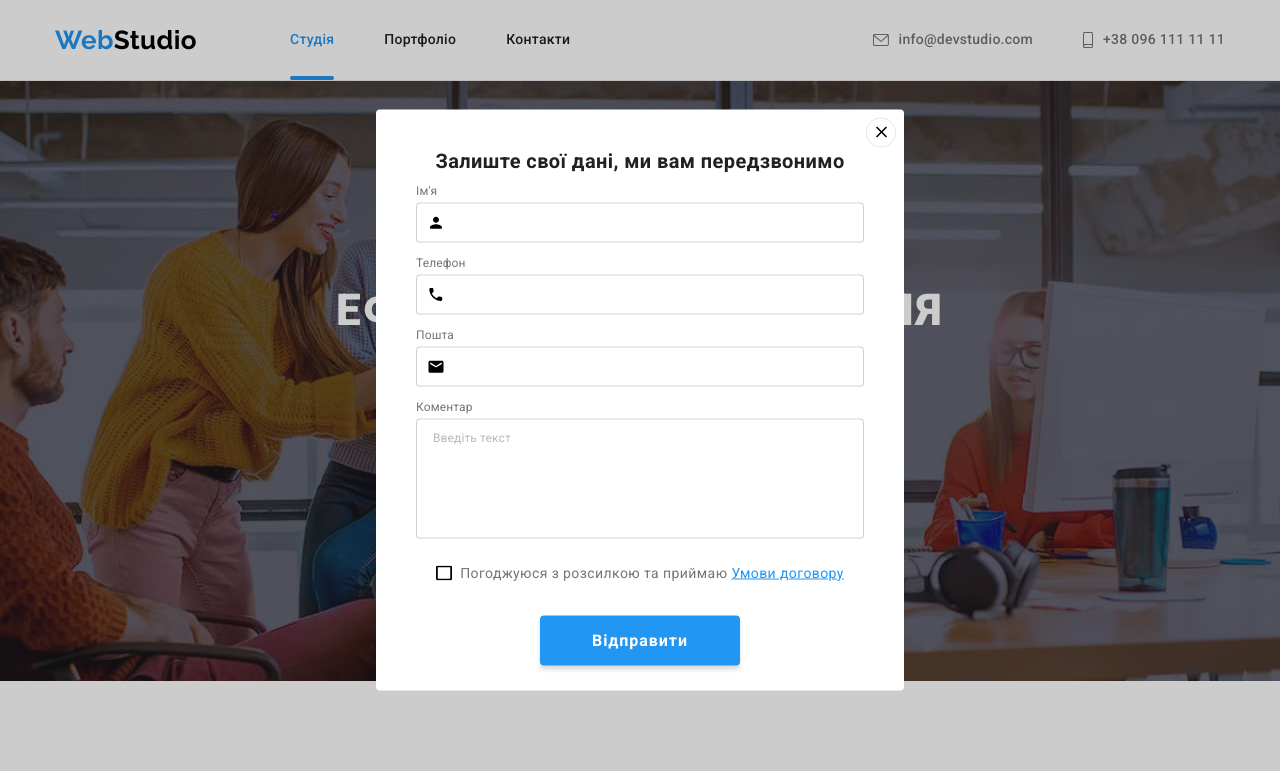
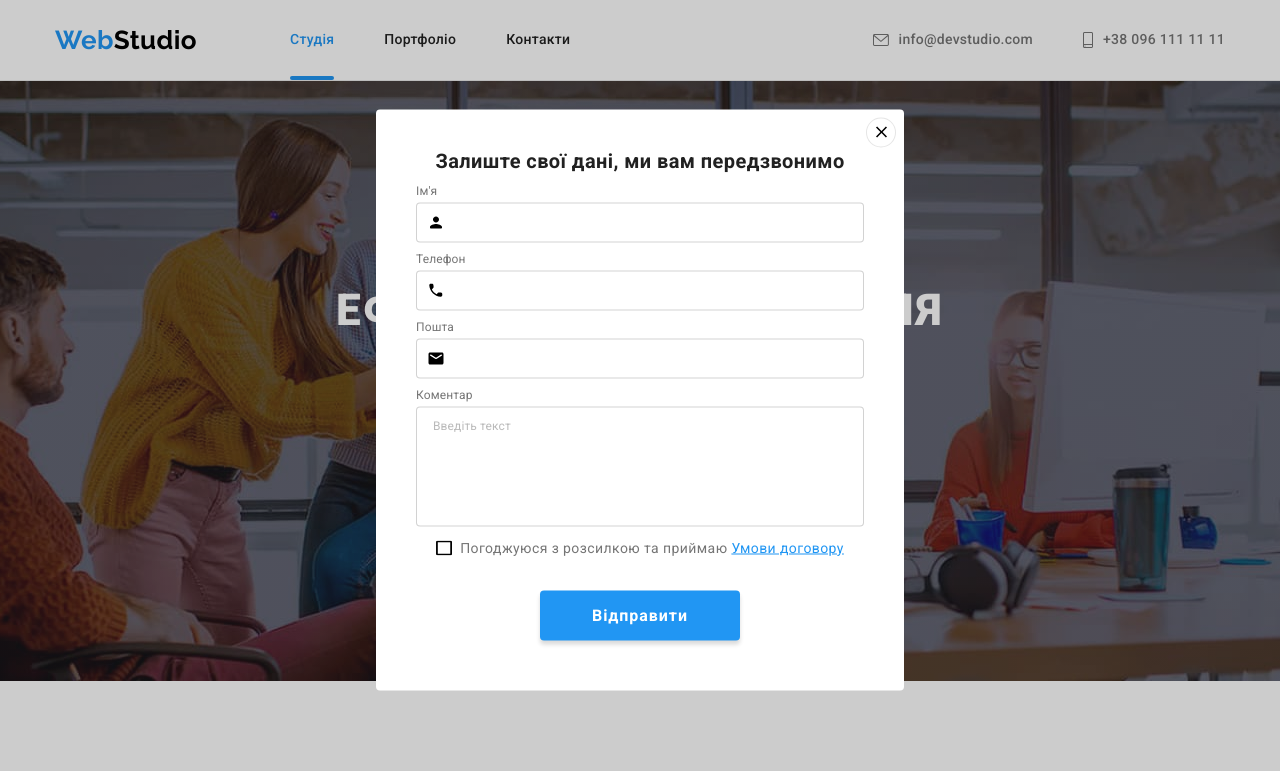
Before and after one commit to AlexSidol/goit-markup-hw-06, a plain HTML site: page index.html in a window 1280 px wide. Both pictures are taken after a click on the button "Замовити послугу". Shown: the top 771 px of the page. Drawn offline with nearby package versions, Linux system fonts and the light colour scheme.

Commit message:
Доопрацювання
-замінила div на form у формі у футері
-видалила
-padding: 40px; з callback-form-block на hero-modal
-видалила зайвий div у формі callback-form, змінила відступи
-додала display: block для поля форми, щоб видалити 4 px
-видалила зайвий span іконок у формах
-змінила розташування іконкам через нижній відступ 11px

```diff
--- a/css/styles.css
+++ b/css/styles.css
@@ -678,8 +678,9 @@ ul {
   top: 50%;
   left: 50%;
   transform: translate(-50%, -50%);
-  height: 581px;
+  min-height: 581px;
   width: 528px;
+  padding: 40px;
   border-radius: 4px;
   background-color: var(--white-text-color);
   transition: opacity 250ms cubic-bezier(0.4, 0, 0.2, 1);
@@ -713,12 +714,8 @@ ul {
 
 /* callback-form */
 
-.callback-form-block {
-  padding: 40px;
-  justify-content: center;
-}
-
 .callback-form-title {
+  display: block;
   font-size: 20px;
   line-height: 1.15;
   text-align: center;
@@ -728,8 +725,6 @@ ul {
 .callback-form {
   display: flex;
   flex-direction: column;
-  row-gap: 10px;
-  margin-bottom: 20px;
 }
 
 .label-text {
@@ -743,13 +738,13 @@ ul {
 }
 
 .client-form {
+  display: block;
   width: 448px;
   height: 40px;
   padding-left: 42px;
   outline: none;
   border: 1px solid rgba(33, 33, 33, 0.2);
   border-radius: 4px;
-  margin-bottom: 4px;
 
   transition: var(--animation-border-color);
 }
@@ -759,13 +754,18 @@ ul {
   border-color: var(--accent-color);
 }
 
-.client-form:focus + .client-icon-b {
+.client-form:focus + .client-icon {
   fill: var(--accent-color);
 }
 
 /* поле для текста */
 
+.feedback {
+  margin-bottom: 20px;
+}
+
 .feedback-form {
+  display: block;
   width: 448px;
   height: 120px;
   padding: 12px 16px;
@@ -840,14 +840,13 @@ ul {
 .client-text {
   position: relative;
   display: block;
-  padding: 0;
+  margin-bottom: 10px;
 }
 
 .client-icon {
   position: absolute;
   left: 11px;
-  top: 50%;
-  transform: translateY(-10%);
+  bottom: 11px;
   transition: var(--animation-act-color);
 }
 /* Оверлей в картках сторінки Портфоліо */
--- a/index.html
+++ b/index.html
@@ -434,7 +434,7 @@
         </div>
         <div class="footer-send-block">
           <h2 class="footer-text">Підпишіться на розсилку</h2>
-          <div class="footer-send-form">
+          <form class="footer-send-form">
             <input class="send-email" type="email" name="send-email" placeholder="E-mail" />
             <button class="btn-send-email" type="submit">
               Підписатися
@@ -442,7 +442,7 @@
                 <use href="./images/icons.svg#icon-send"></use>
               </svg>
             </button>
-          </div>
+          </form>
         </div>
       </div>
     </footer>
@@ -454,35 +454,31 @@
           </svg>
         </button>
 
-        <div class="callback-form-block">
-          <h2 class="callback-form-title">Залиште свої дані, ми вам передзвонимо</h2>
+        <strong class="callback-form-title">Залиште свої дані, ми вам передзвонимо</strong>
         <form name="callback-form" class="callback-form">
           <label class="client-text name">
             <span class="label-text">Ім'я</span>
             <input class="client-form" type="text" name="name" />
-              <span class="client-icon-b">
+
             <svg class="client-icon" width="18" height="18">
               <use href="./images/icons.svg#icon-person"></use>
             </svg>
-              </span>
           </label>
           <label class="client-text phone">
             <span class="label-text">Телефон</span>
             <input class="client-form" type="tel" name="phone" />
-              <span class="client-icon-b">
+
             <svg class="client-icon" width="18" height="18">
               <use href="./images/icons.svg#icon-phone-black"></use>
             </svg>
-              </span>
           </label>
           <label class="client-text mail">
             <span class="label-text">Пошта</span>
             <input class="client-form" type="email" name="email" />
-              <span class="client-icon-b">
+
             <svg class="client-icon" width="18" height="18">
               <use href="./images/icons.svg#icon-email-black"></use>
             </svg>
-              </span>
           </label>
           <label class="client-text feedback">
             <span class="label-text">Коментар</span>
@@ -493,8 +489,6 @@
               placeholder="Введіть текст"
             ></textarea>
           </label>
-          </form>
-
           <label class="agreement-block">
             <input class="agreement-checkbox visually-hidden" type="checkbox" />
             <svg class="agreement-icon" width="16" height="15">
@@ -507,7 +501,7 @@
             >
           </label>
           <button class="btn-callback-form" type="submit">Відправити</button>
-        </div>
+        </form>
       </div>
     </div>
     <script src="./modal.js"></script>
```
Lines whose indentation alone changed are shown as unchanged.
